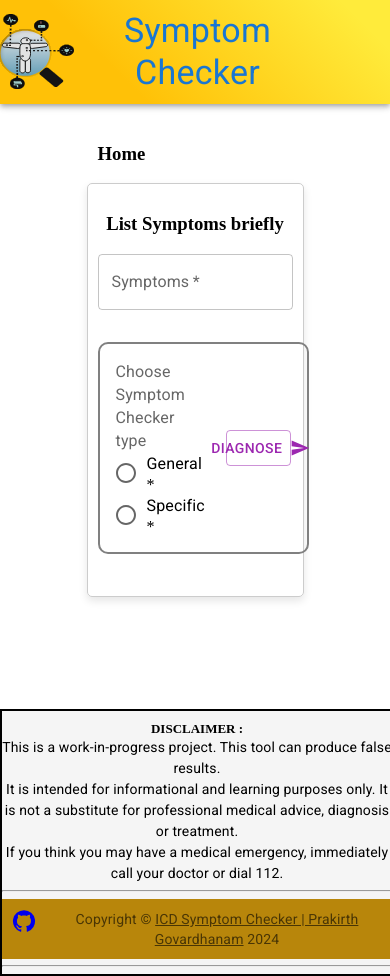
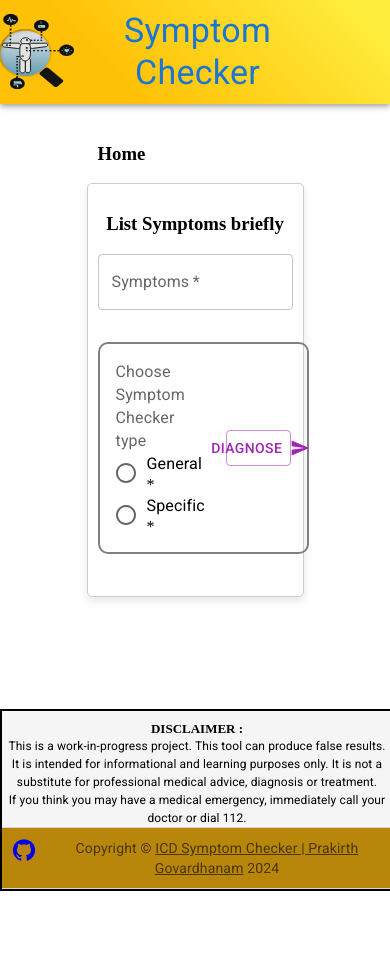
Before and after one commit to prak112/Symptom-Checker-frontend, a React (Vite) app in the folder symptom-checker-frontend/: page / in a window 390 px wide. After the commit the page ends 891 px from the top, so only its background shows below. Built offline with nearby package versions, Linux system fonts and the light colour scheme.

Commit message:
chore: Update style and add responsive design

```diff
--- a/symptom-checker-frontend/src/components/Footer.jsx
+++ b/symptom-checker-frontend/src/components/Footer.jsx
@@ -1,26 +1,33 @@
 import GitHubIcon from '@mui/icons-material/GitHub'
-import { Stack, Typography } from '@mui/material'
+import { Divider, Stack, Typography } from '@mui/material'
 import Copyright from './Copyright'
 
 export default function Footer(){
+    // styles
+    const footerStyle = {
+        backgroundColor: '#f5f5f5',
+        position:'relative',
+        left:0,
+        bottom:0,
+        width: '100%',
+    }
     return (
-        // setup responsive styling for font size
-        <footer style={{ textAlign: 'center', backgroundColor: '#f5f5f5' }}>
+        <footer style={footerStyle}>
             <strong>DISCLAIMER : </strong>
-            <Typography style={{ fontSize: '14px' }}>
+            <Typography sx={{ fontSize: '12px' }}>
                 This is a work-in-progress project. This tool can produce false results.<br></br>
                 It is intended for informational and learning purposes only.
                 It is not a substitute for professional medical advice, diagnosis or treatment.<br></br>
                 If you think you may have a medical emergency, immediately call your doctor or dial 112.
             </Typography>
-            <hr></hr>
+            <Divider />
             <Stack id='author' direction='row' spacing={2} justifyContent='center'>
                 <a href="https://github.com/prak112/ICD11-SymptomChecker" target="_blank" rel="noopener noreferrer">
                     <GitHubIcon />
                 </a>
                 <Copyright />
             </Stack>
-            <hr></hr>
+            <Divider />
         </footer>
     );
 }
```
